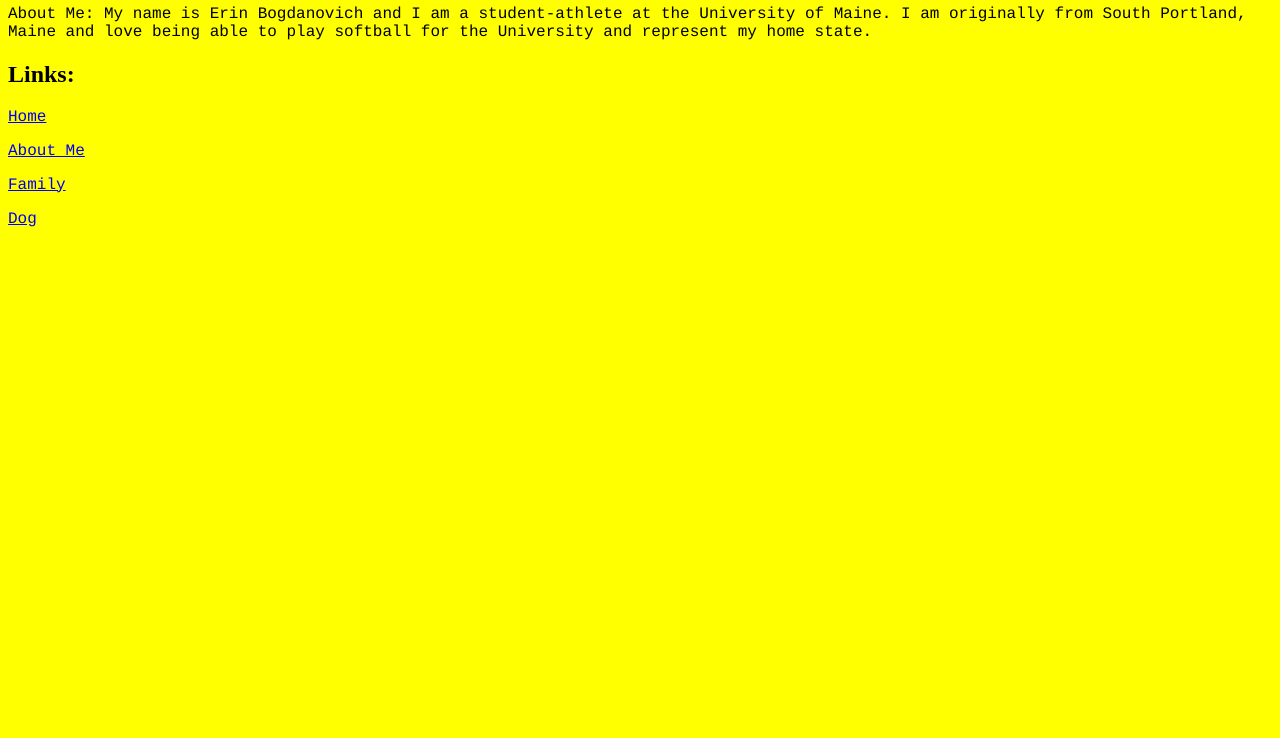
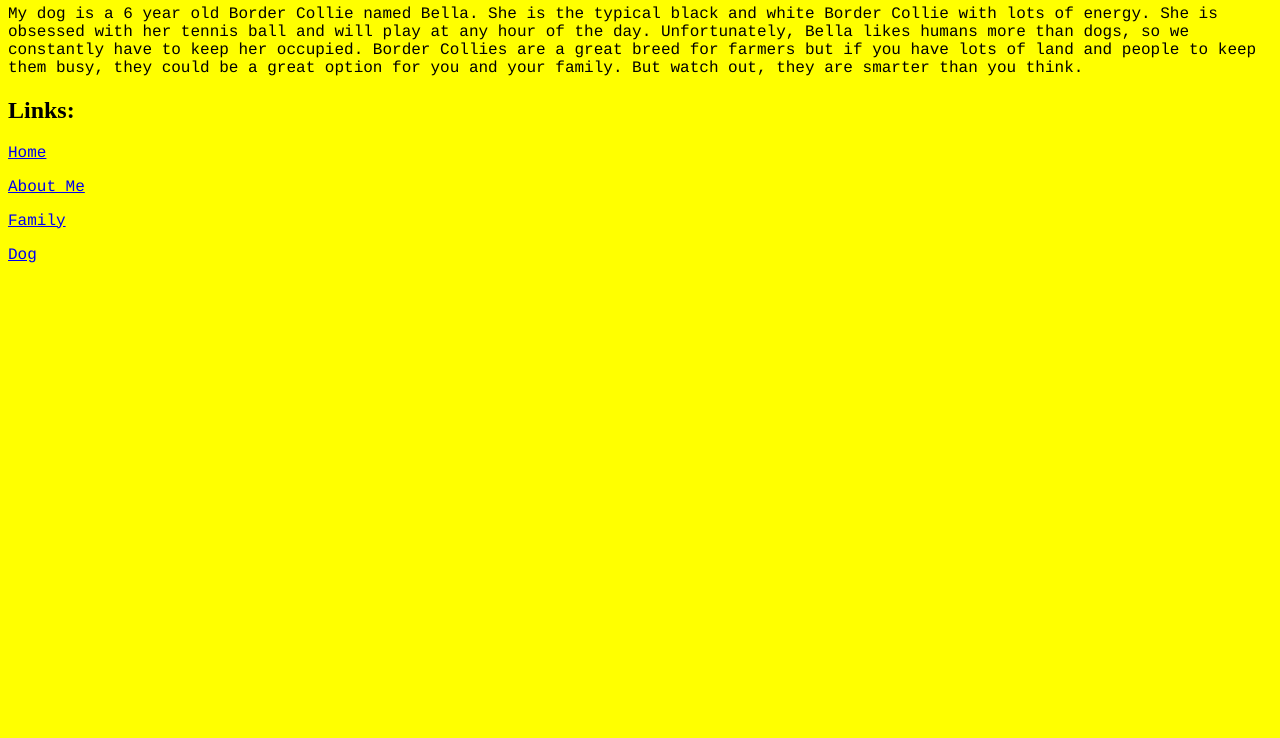
Before and after one commit to bogdaner10/Dog, a plain HTML site: page index.html in a window 1280 px wide. Shown: the part 62-800 px from the top of the page. Drawn offline with Linux system fonts and the light colour scheme.

Commit message:
Update index.html

```diff
--- a/index.html
+++ b/index.html
@@ -18,7 +18,7 @@
 <h2 style="color:blue;">Dog</h2>
 
 
-<p style="font-family:courier;"> About Me: My name is Erin Bogdanovich and I am a student-athlete at the University of Maine. I am originally from South Portland, Maine and love being able to play softball for the University and represent my home state.</p>
+<p style="font-family:courier;"> My dog is a 6 year old Border Collie named Bella. She is the typical black and white Border Collie with lots of energy. She is obsessed with her tennis ball and will play at any hour of the day. Unfortunately, Bella likes humans more than dogs, so we constantly have to keep her occupied. Border Collies are a great breed for farmers but if you have lots of land and people to keep them busy, they could be a great option for you and your family. But watch out, they are smarter than you think.</p>
 
 <h2 style="color:black;">Links:</h2>
 <p style="font-family:courier;"> <a href="https://bogdaner10.github.io/Home/">Home</a>
```
